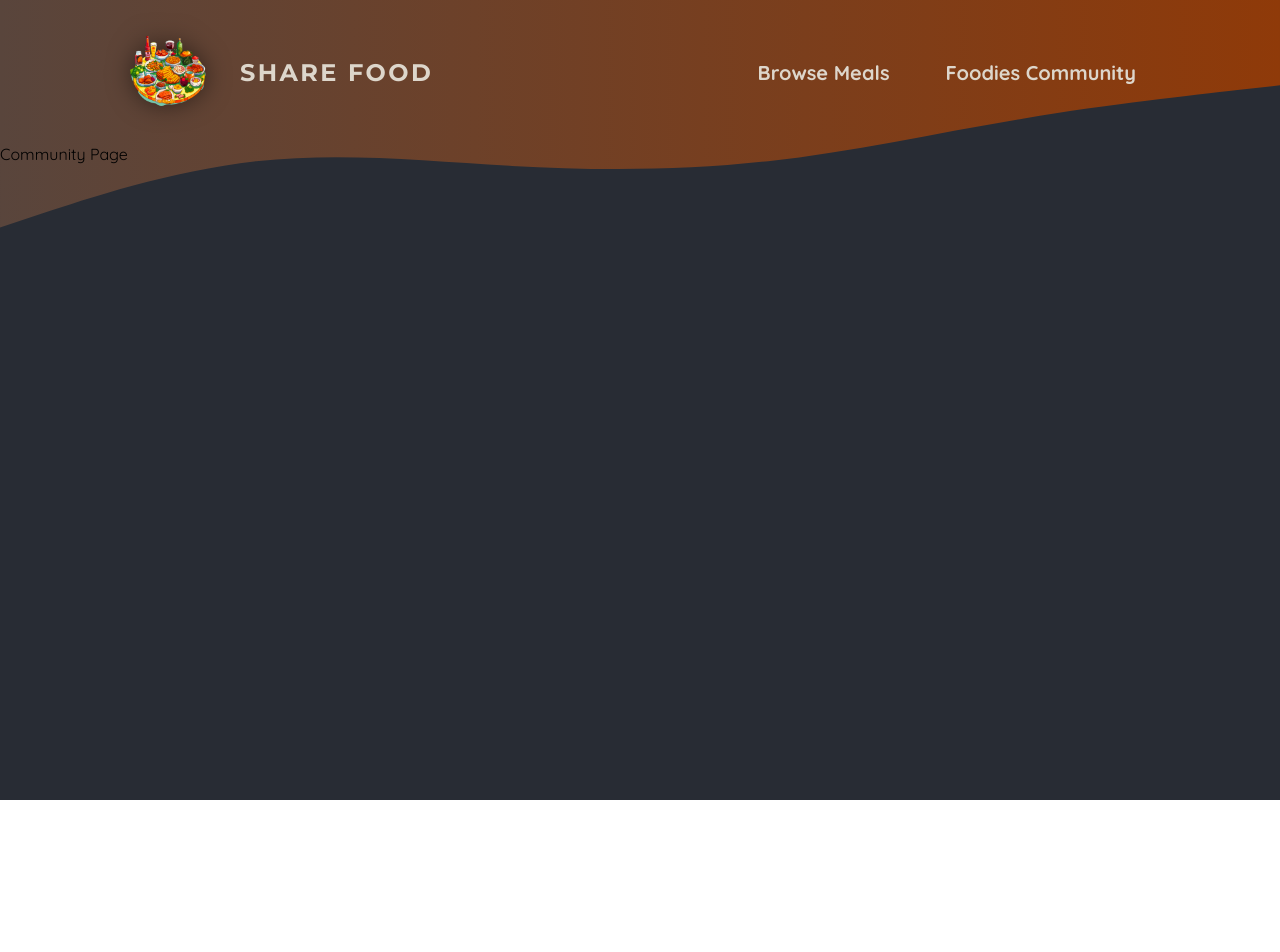
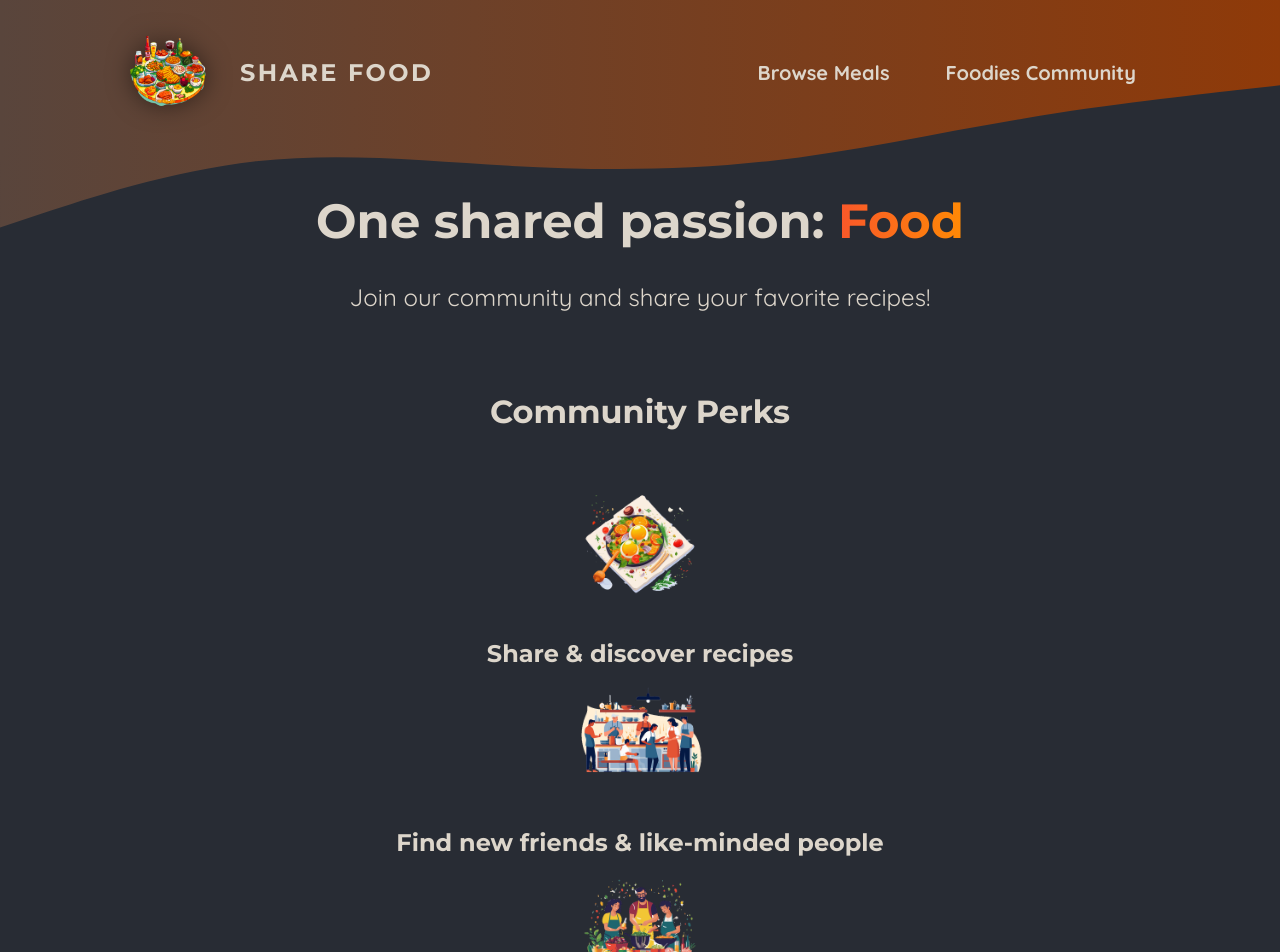
Before and after one commit to DavidsJulio/share-food, a Next.js app: page /community in a window 1280 px wide. Shown: the top 952 px of the page. Before the commit the page ends 800 px from the top, so only its background shows below. Built offline with nearby package versions, Linux system fonts and the light colour scheme.

Commit message:
Community page & styles

```diff
--- a/app/community/page.js
+++ b/app/community/page.js
@@ -1,5 +1,40 @@
-import React from "react";
+import Image from "next/image";
 
-export default function Community() {
-  return <div>Community Page</div>;
+import mealIcon from "@/assets/icons/meal.png";
+import communityIcon from "@/assets/icons/community.png";
+import eventsIcon from "@/assets/icons/events.png";
+import classes from "./page.module.css";
+
+export default function CommunityPage() {
+  return (
+    <>
+      <header className={classes.header}>
+        <h1>
+          One shared passion: <span className={classes.highlight}>Food</span>
+        </h1>
+        <p>Join our community and share your favorite recipes!</p>
+      </header>
+      <main className={classes.main}>
+        <h2>Community Perks</h2>
+
+        <ul className={classes.perks}>
+          <li>
+            <Image src={mealIcon} alt="A delicious meal" />
+            <p>Share & discover recipes</p>
+          </li>
+          <li>
+            <Image src={communityIcon} alt="A crowd of people, cooking" />
+            <p>Find new friends & like-minded people</p>
+          </li>
+          <li>
+            <Image
+              src={eventsIcon}
+              alt="A crowd of people at a cooking event"
+            />
+            <p>Participate in exclusive events</p>
+          </li>
+        </ul>
+      </main>
+    </>
+  );
 }
--- /dev/null
+++ b/app/community/page.module.css
@@ -0,0 +1,61 @@
+.header {
+  gap: 3rem;
+  margin: 3rem auto 5rem auto;
+  width: 90%;
+  max-width: 75rem;
+  color: #ddd6cb;
+  font-size: 1.5rem;
+  text-align: center;
+}
+
+.header h1 {
+  font-family: "Montserrat", sans-serif;
+}
+
+.highlight {
+  background: linear-gradient(90deg, #f9572a, #ff8a05);
+  background-clip: text;
+  -webkit-background-clip: text;
+  -webkit-text-fill-color: transparent;
+}
+
+.main {
+  width: 90%;
+  max-width: 40rem;
+  margin: 0 auto;
+  text-align: center;
+}
+
+.main h2 {
+  font-family: "Montserrat", sans-serif;
+  font-size: 2rem;
+  margin-bottom: 3rem;
+  color: #ddd6cb;
+}
+
+.perks {
+  list-style: none;
+  margin: 3rem 0;
+  padding: 0;
+}
+
+.perks li {
+  display: flex;
+  flex-direction: column;
+  align-items: center;
+  gap: 2rem;
+}
+
+.perks img {
+  width: 8rem;
+  height: 8rem;
+  object-fit: contain;
+}
+
+.perks p {
+  font-family: "Montserrat", sans-serif;
+  font-size: 1.5rem;
+  font-weight: bold;
+  margin: 0;
+  color: #ddd6cb;
+}
```
